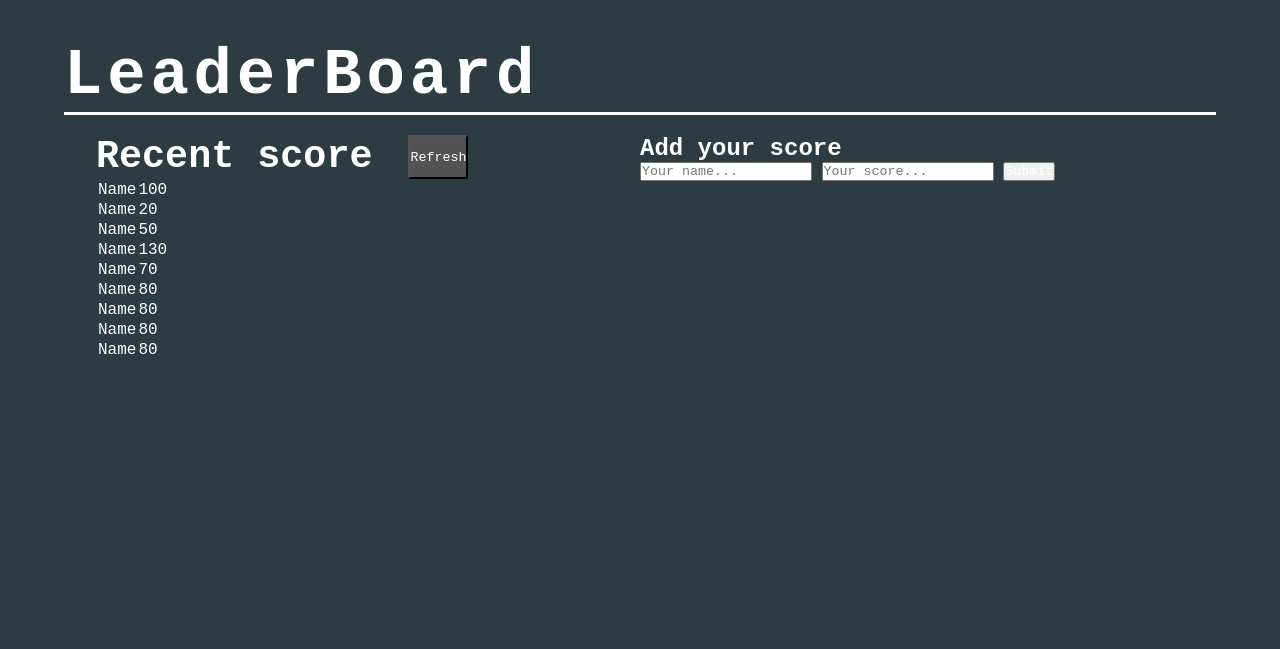
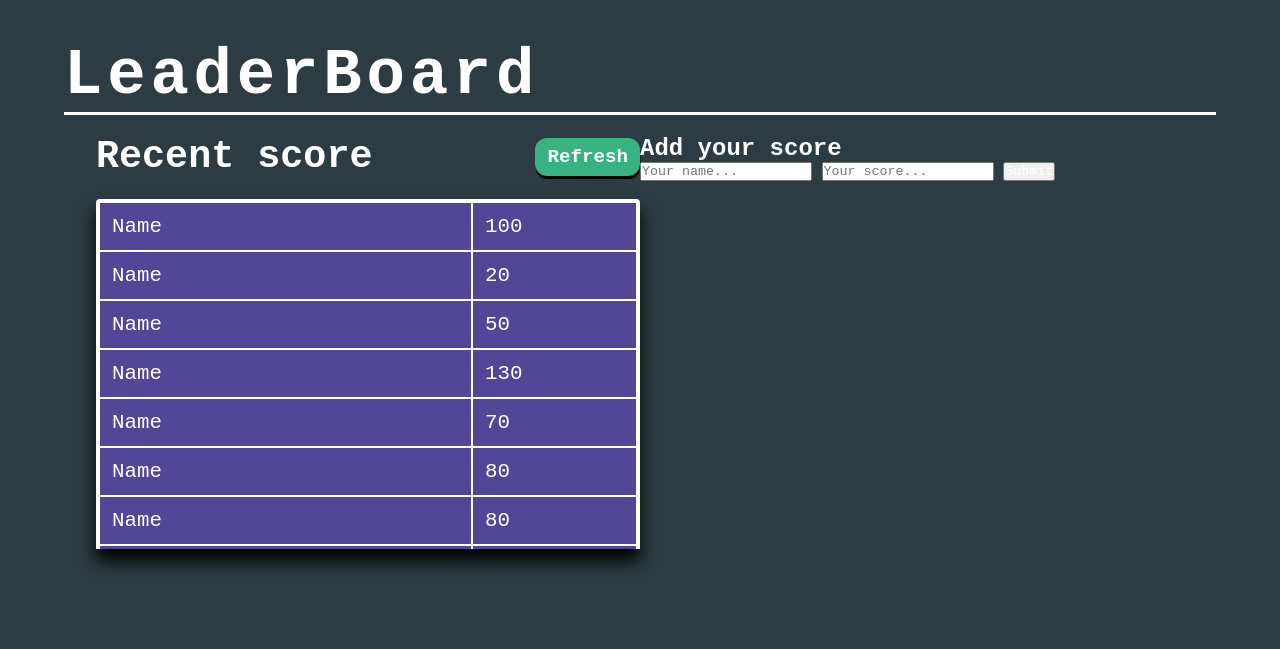
Before and after one commit to Mujeeb4582/Leaderboard, a website built with webpack: page src/index.html in a window 1280 px wide. Built offline with nearby package versions, Linux system fonts and the light colour scheme.

Commit message:
Add the styling to table

```diff
--- a/src/style.css
+++ b/src/style.css
@@ -40,8 +40,9 @@ main section {
 
 main section .heading-wrapper {
   display: flex;
-  column-gap: 36px;
+  justify-content: space-between;
   width: 100%;
+  align-items: center;
 }
 
 main section .heading-wrapper h2 {
@@ -49,5 +50,51 @@ main section .heading-wrapper h2 {
 }
 
 main section .heading-wrapper .refresh {
-  background-color: #525252;
+  background-color: #36b37e;
+  border: none;
+  border-radius: 12px;
+  padding: 8px 12px;
+  font-size: 1.2rem;
+  font-weight: 600;
+  box-shadow: .5px 3px #000;
+  cursor: pointer;
 }
+
+main section .heading-wrapper .refresh:hover {
+  transition: linear 0.4s;
+  transform: scale(1.1);
+}
+
+main section .table-wrapper {
+  height: 350px;
+  overflow-y: scroll;
+  margin-top: 20px;
+  box-shadow: 0 12px 16px #000;
+}
+
+main section table {
+  border: 2px solid;
+  background-color: #fff;
+  border-radius: 4px;
+  width: 100%;
+  /* height: 20px; */
+  overflow: hidden;
+  table-layout: fixed;
+}
+
+main section table tr {
+  background-color: #524797;
+}
+
+main section table td {
+  padding: 12px;
+  text-align: left;
+  font-size: 1.3rem;
+  word-break: break-all;
+}
+
+main section table td:nth-child(1) {
+  width: 65%
+}
+
+/* styling for scrollbar */
```
